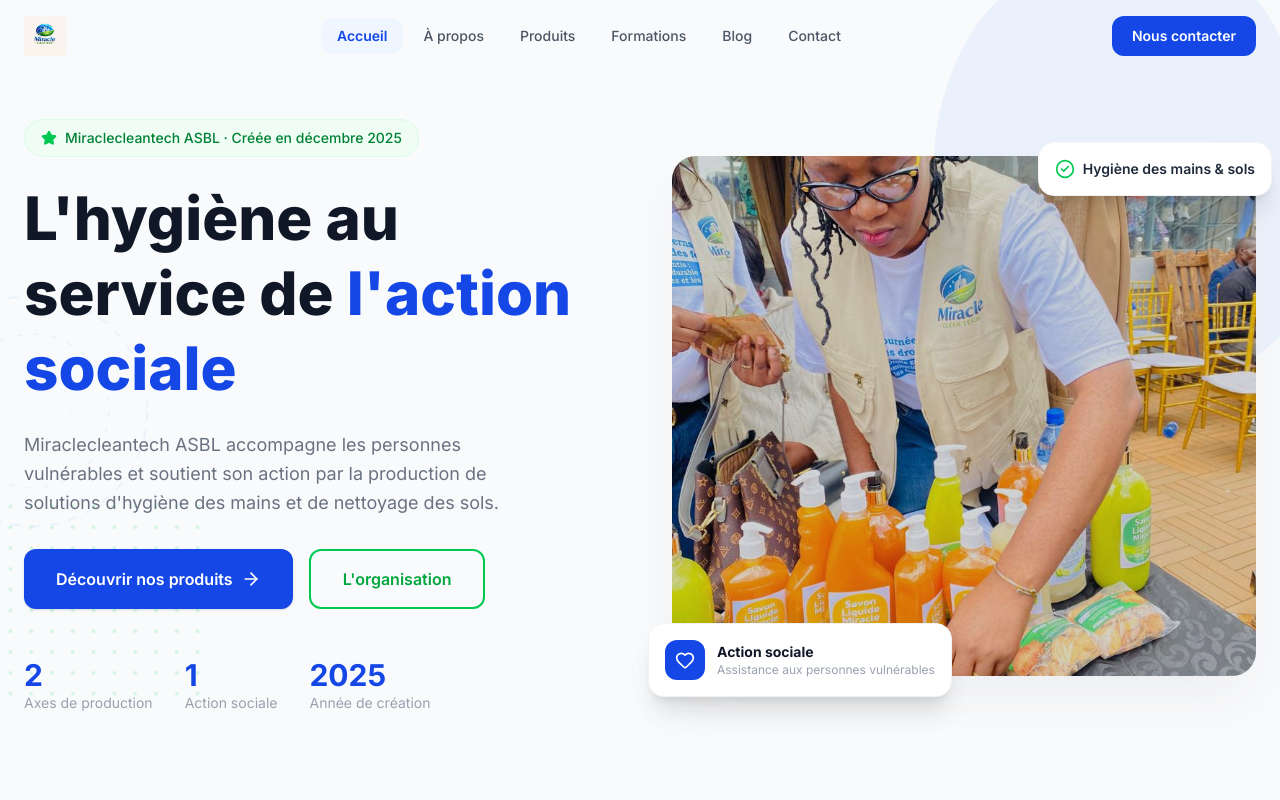
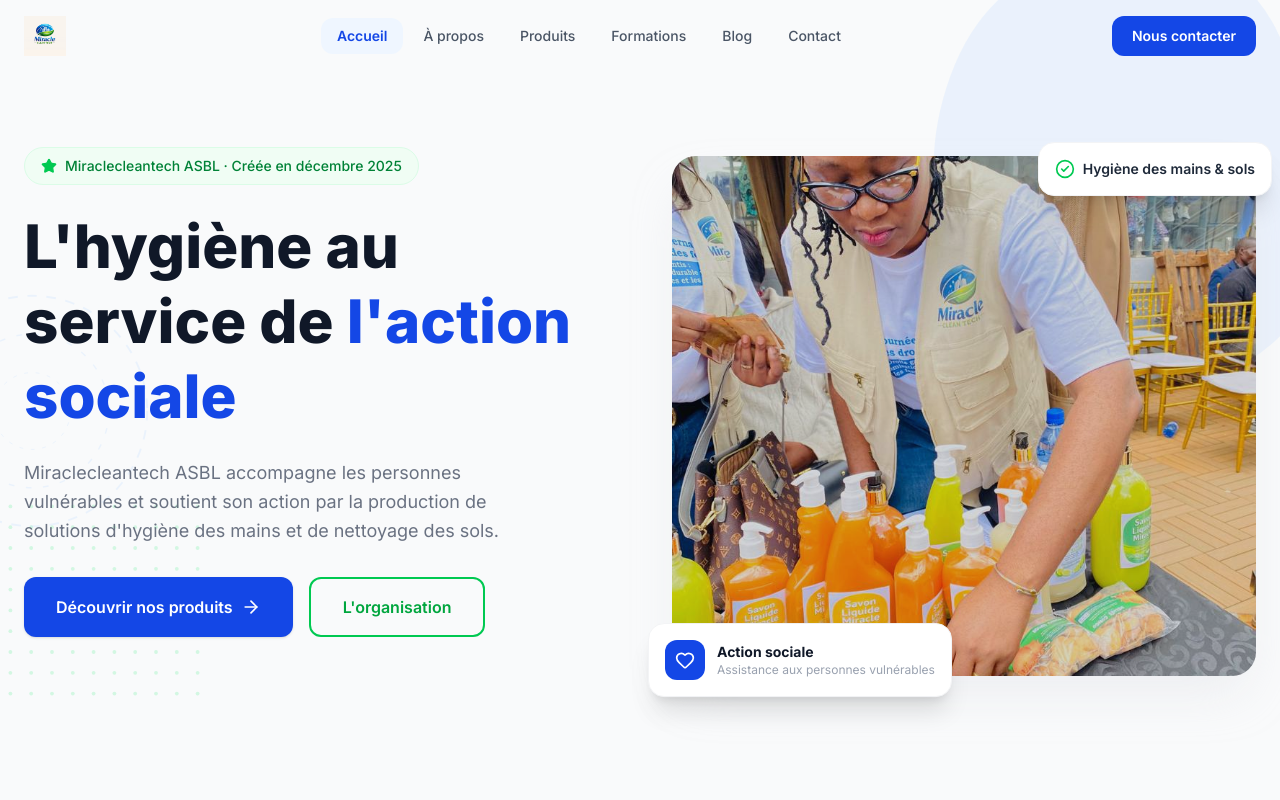
Before and after one commit to JonJaggerJack/miraclecleantech, a React (Vite) app: page / in a window 1280 px wide. Shown: the top 800 px of the page. Built offline with nearby package versions, Linux system fonts and the light colour scheme.

Commit message:
feat: remove stats from Home hero

```diff
--- a/src/pages/Home.tsx
+++ b/src/pages/Home.tsx
@@ -70,26 +70,6 @@
             </Button>
           </motion.div>
 
-          {/* Stats */}
-          <motion.div
-            initial={{ opacity: 0 }}
-            animate={{ opacity: 1 }}
-            transition={{ duration: 0.6, delay: 0.4 }}
-            className="flex flex-wrap gap-8"
-          >
-            {[
-              { value: '2', label: 'Axes de production' },
-              { value: '1', label: 'Action sociale' },
-              { value: '2025', label: 'Année de création' },
-            ].map((stat) => (
-              <div key={stat.label}>
-                <p className="text-3xl font-bold text-blue-700">
-                  {stat.value}
-                </p>
-                <p className="text-sm text-gray-400">{stat.label}</p>
-              </div>
-            ))}
-          </motion.div>
         </div>
 
         {/* Right – Hero image card */}
```
